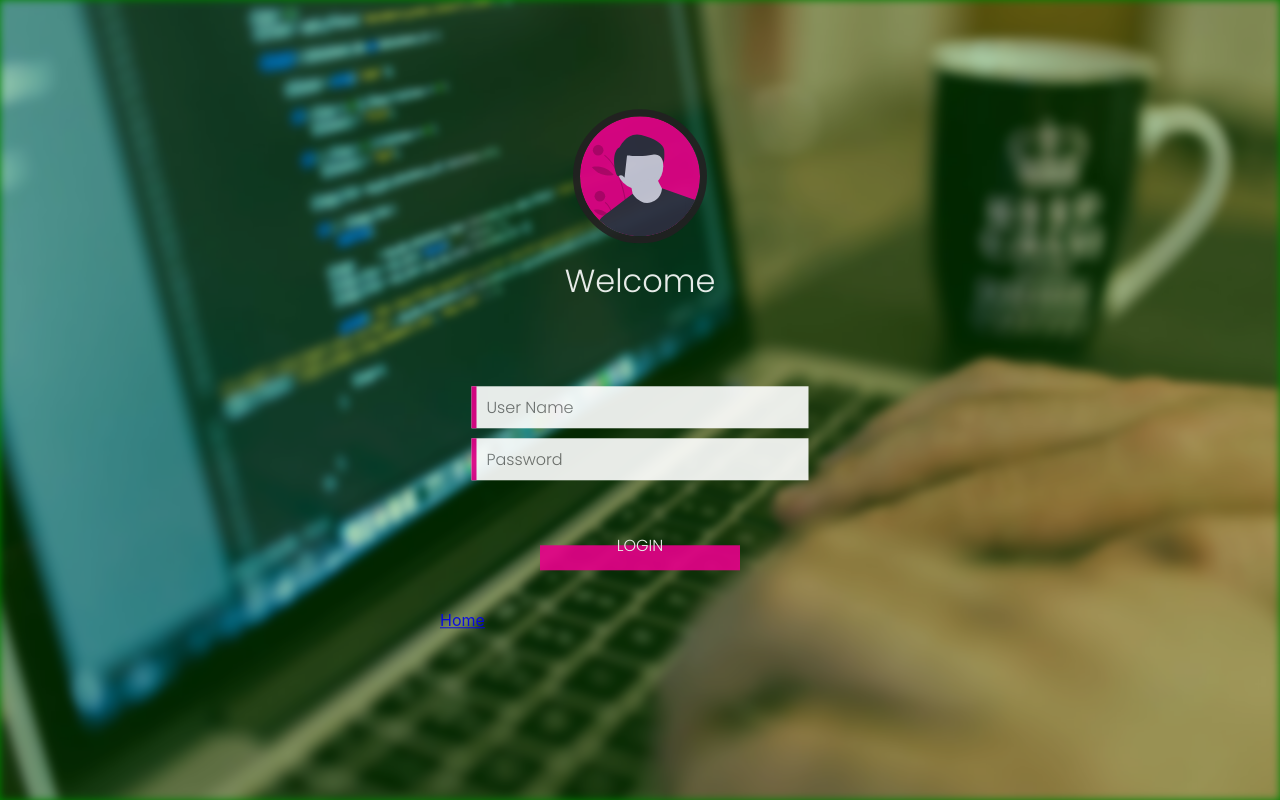
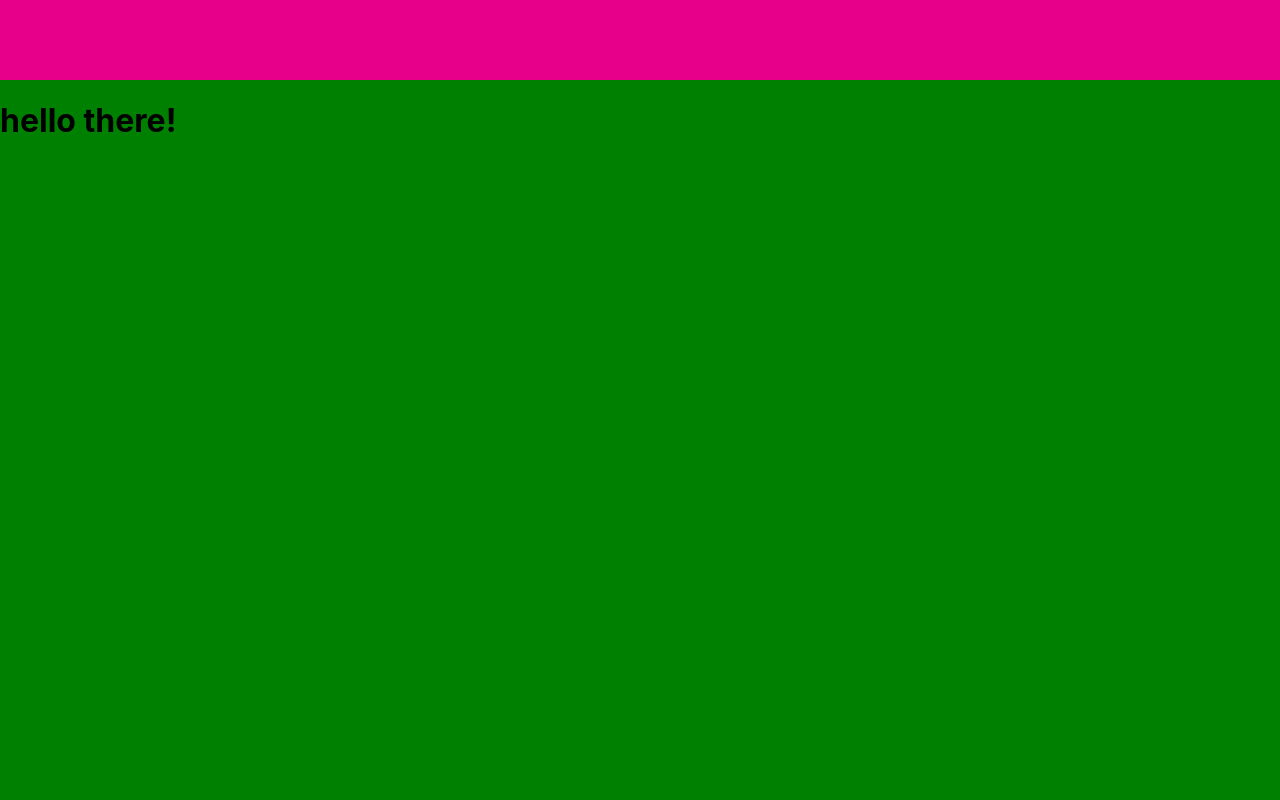
Before and after one commit to AndrewAlkazeer/Admin-DashboardPanel, a React (Create React App) app in the folder app/: page /home in a window 1280 px wide. Built offline with nearby package versions, Linux system fonts and the light colour scheme.

Commit message:
worked on node js redirect

```diff
--- a/app/src/App.css
+++ b/app/src/App.css
@@ -12,13 +12,6 @@ body{
   background-size: cover;
   filter: blur(4px);
   opacity: 0.7;
-}
-
-.nav-cont{
-  width: 100%;
-  height: 10vh;
-  background: #e7008a;
-  display: none;
 }
 
 .login-cont{
@@ -134,4 +127,5 @@ body{
   position: fixed;
   width: 100%;
   height: 100%;
+  opacity: 1;
 }
--- a/app/src/App.js
+++ b/app/src/App.js
@@ -15,13 +15,11 @@ render(){
   return(
     <Router>
     <React.Fragment>
-    <div className="home-page-cont">
+
     <Route path="/home">
             <Home />
        </Route>
-       </div>
-<div className="nav-cont">
-</div>
+
 <img className="bg-img" src={Code} alt="background image" />
 <div className="login-cont">
 <img src={User} alt="Login Photo" />
--- a/app/src/home.css
+++ b/app/src/home.css
@@ -1,7 +1,14 @@
 .home-cont{
-    position: relative;
+    position: fixed;
     width: 100%;
     height: 100%;
     background: green;
+    z-index: 2;
+}
 
-}
+.nav-cont{
+    width: 100%;
+    height: 10vh;
+    background: #e7008a;
+
+  }
--- a/app/src/home.js
+++ b/app/src/home.js
@@ -6,10 +6,19 @@ class Home extends React.Component{
       super(props);
     }
     render(){
+
+    var delayRedirect = () =>{
+      setTimeout(()=>{
+
+      }, 1000);
+    }
+
       return(
     <React.Fragment>
     <div className="home-cont">
-
+    <div className="nav-cont">
+</div>
+    <h1>hello there!</h1>
     </div>
     </React.Fragment>
       );
--- a/server.js
+++ b/server.js
@@ -54,7 +54,7 @@ var userFound = false;
   }
 if(userFound){
 // return res.send(`Welcome to you Mr. ${userName}, you will be redirected momentarily!`);
-// return res.redirect('/home');
+res.redirect('/home');
 } else if(!userFound){
   res.send('User is Not Found!');
 }
```
